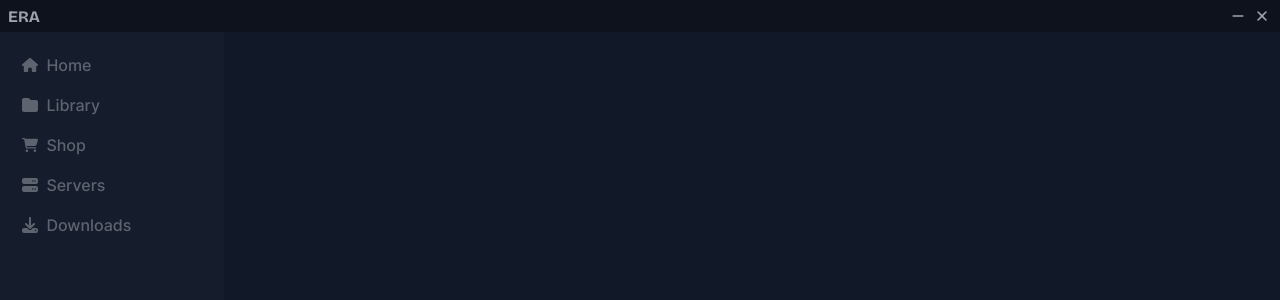
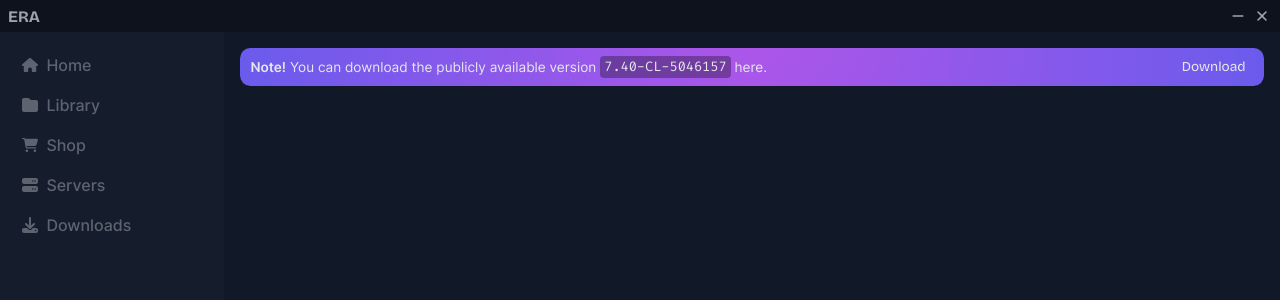
Before and after one commit to CharlesFrFr/era, a React (Vite) app: page /app in a window 1280 px wide. Shown: the top 300 px of the page. Built offline with nearby package versions, Linux system fonts and the light colour scheme.

Commit message:
Add download banner

```diff
--- /dev/null
+++ b/src/app/banner.tsx
@@ -0,0 +1,16 @@
+import "src/styles/banner.css";
+
+const VersionBanner = () => {
+  return (
+    <div className="banner">
+      <b>Note!</b>
+      <p>You can download the publicly available version</p>
+      <code>7.40-CL-5046157</code>
+      <p>here.</p>
+      <s />
+      <button>Download</button>
+    </div>
+  );
+};
+
+export default VersionBanner;
--- a/src/main.css
+++ b/src/main.css
@@ -29,7 +29,7 @@
   --font-body: "Inter", sans-serif;
 
   font-family: var(--font-body);
-  font-weight: 500;
+  font-weight: 400;
   transition-timing-function: cubic-bezier(0.4, 0, 0.2, 1);
 }
 
@@ -58,3 +58,26 @@
 .children {
   flex: 1;
 }
+
+button {
+  display: flex;
+  flex-direction: row;
+  align-items: center;
+  justify-content: center;
+  padding: 0.4rem 0.5rem;
+  font-weight: 500;
+  font-family: var(--font-header);
+  cursor: pointer;
+  border: none;
+  border-radius: 0.4rem;
+  background-color: transparent;
+  transition: background-color 50ms, scale 50ms;
+}
+
+button:hover {
+  background-color: #00000050;
+}
+
+button:active {
+  scale: 0.95;
+}
--- a/src/pages/app.tsx
+++ b/src/pages/app.tsx
@@ -1,5 +1,7 @@
 import { Outlet } from "@tanstack/react-router";
+
 import Drawer from "src/app/drawer";
+import VersionBanner from "src/app/banner";
 
 import "src/styles/app.css";
 
@@ -7,7 +9,8 @@
   return (
     <section className="app">
       <Drawer />
-      <div className="children">
+      <div className="children page">
+        <VersionBanner />
         <Outlet />
       </div>
     </section>
--- a/src/styles/app.css
+++ b/src/styles/app.css
@@ -5,3 +5,10 @@
   height: 100%;
   overflow: hidden;
 }
+
+section.app .page {
+  display: flex;
+  flex-direction: column;
+  padding: 1rem;
+  gap: 0.5rem;
+}
--- /dev/null
+++ b/src/styles/banner.css
@@ -0,0 +1,40 @@
+.banner {
+  display: flex;
+  flex-direction: row;
+  align-items: center;
+  padding: 0.25rem 0.65rem;
+  gap: 0.25rem;
+  width: 100%;
+  min-width: max-content;
+  min-height: 2rem;
+  user-select: none;
+  border-radius: 0.65rem;
+  background-color: var(--c0);
+  background-image: radial-gradient(
+    circle at 50% -50%,
+    #ae56e9 0%,
+    #6a5bec 100%
+  );
+}
+
+.banner > * {
+  font-size: 0.85rem;
+  font-weight: 400;
+  color: var(--t1);
+}
+
+.banner > b {
+  font-weight: 600;
+}
+
+.banner > s {
+  margin-left: auto;
+  width: 2rem;
+}
+
+.banner > code {
+  padding: 0.15rem 0.25rem;
+  font-family: var(--font-code);
+  border-radius: 0.25rem;
+  background-color: #00000050;
+}
--- a/src/styles/drawer.css
+++ b/src/styles/drawer.css
@@ -17,6 +17,7 @@
   cursor: pointer;
   color: var(--t3);
   border-radius: 0.35rem;
+  transition: background-color 50ms, color 50ms;
 }
 
 aside.drawer a.item:hover {
@@ -43,6 +44,7 @@
   width: 100%;
   height: 100%;
   fill: var(--t3);
+  transition: fill 50ms;
 }
 
 aside.drawer a.item.now .icon svg {
@@ -51,4 +53,5 @@
 
 aside.drawer a.item span.text {
   font-size: 1rem;
+  font-weight: 500;
 }
--- a/src/styles/frame.css
+++ b/src/styles/frame.css
@@ -27,7 +27,7 @@
   margin-left: auto;
 }
 
-main.frame button {
+main.frame nav > button {
   all: unset;
   display: flex;
   flex-direction: row;
@@ -37,12 +37,12 @@
   border-radius: 0.25rem;
 }
 
-main.frame button:hover {
+main.frame nav > button:hover {
   background-color: var(--c1);
   cursor: pointer;
 }
 
-main.frame button svg {
+main.frame nav button > svg {
   width: 1rem;
   height: 1rem;
   fill: var(--t2);
```
